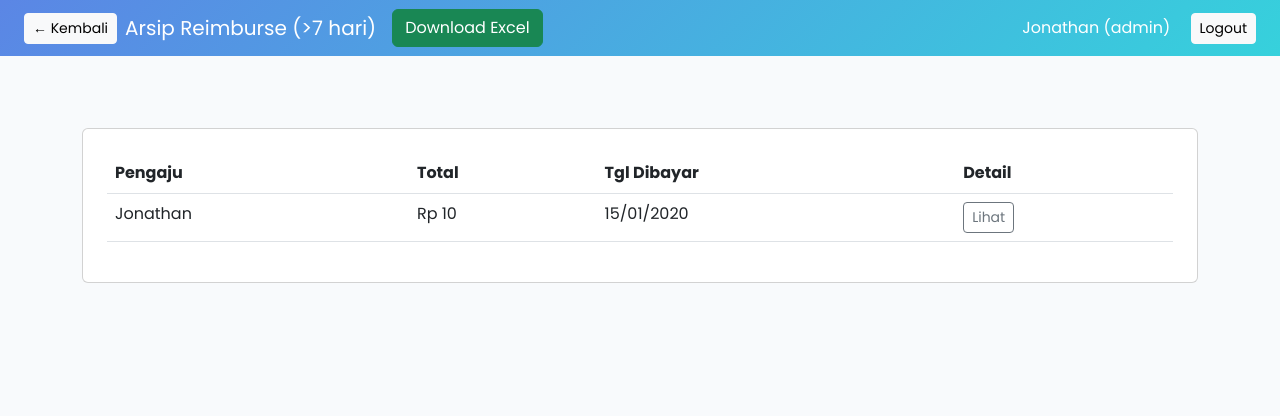
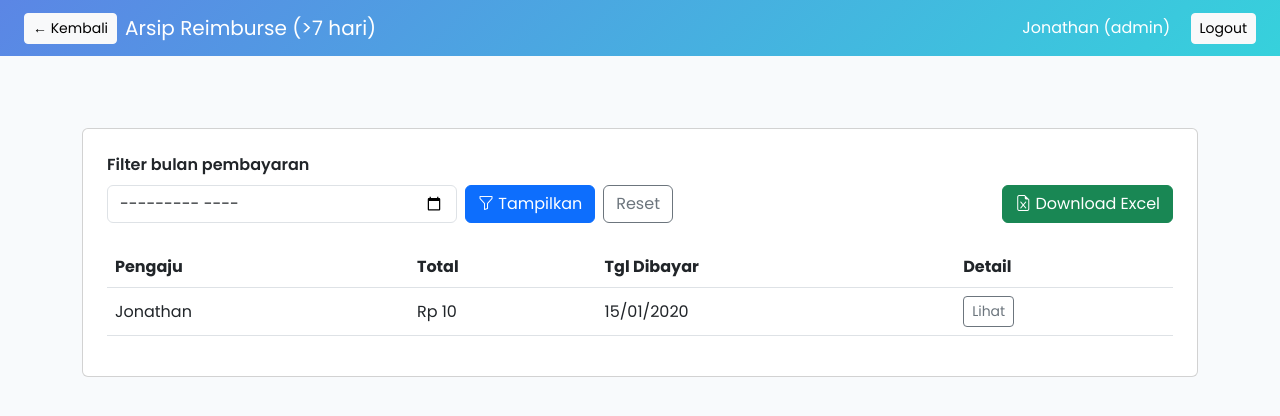
Before and after one commit to jonathantjahyadi1-ui/finance-system, a Flask app: page /reimburse/archive in a window 1280 px wide. Shown: the top 416 px of the page. Run offline with Flask 3, Linux system fonts and the light colour scheme; the visitor is signed in with stand-in values (Sample User, id 1); tables that the repository leaves empty hold one stand-in row (values such as "Sample post"); parts of the project's set-up code (start-up, migrations or seed data) failed here and were passed over.

Commit message:
add filter system

```diff
--- a/app.py
+++ b/app.py
@@ -80,8 +80,44 @@
             divisi="Direksi"
         ))
 
-    # ACCOUNTING
-    if not User.query.filter_by(username="Aldo").first():
+    # ACCOUNTING: migrasikan akun lama tanpa memutus riwayat transaksi.
+    accounting_users = User.query.filter(
+        db.func.lower(User.username).in_(["aul", "aldo"]),
+        User.role == "accounting"
+    ).order_by(User.id.asc()).all()
+
+    legacy_accounting = next(
+        (user for user in accounting_users if user.username.lower() == "aul"),
+        None
+    )
+    accounting_user = legacy_accounting or (
+        accounting_users[0] if accounting_users else None
+    )
+
+    if accounting_user:
+        # Jika deploy lama sempat membuat akun Aldo baru, gabungkan datanya ke
+        # akun Aul lama agar semua riwayat tetap tersimpan pada satu user ID.
+        for duplicate_user in accounting_users:
+            if duplicate_user.id == accounting_user.id:
+                continue
+
+            ReimburseRequest.query.filter_by(user_id=duplicate_user.id).update(
+                {"user_id": accounting_user.id},
+                synchronize_session=False
+            )
+            PurchaseOrderRequest.query.filter_by(user_id=duplicate_user.id).update(
+                {"user_id": accounting_user.id},
+                synchronize_session=False
+            )
+            db.session.delete(duplicate_user)
+
+        db.session.flush()
+        accounting_user.username = "Aldo"
+        accounting_user.nama_lengkap = "Aldo"
+        accounting_user.password = generate_password_hash("Aldo@accounting")
+        accounting_user.role = "accounting"
+        accounting_user.divisi = "Accounting"
+    else:
         db.session.add(User(
             username="Aldo",
             nama_lengkap="Aldo",
--- a/purchase_order/routes.py
+++ b/purchase_order/routes.py
@@ -28,6 +28,24 @@
         return value.strftime('%d/%m/%Y')
     except:
         return str(value)
+
+
+def get_month_range(bulan_filter):
+    """Ubah nilai YYYY-MM menjadi batas awal dan akhir bulan."""
+    if not bulan_filter:
+        return None, None
+
+    try:
+        month_start = datetime.strptime(bulan_filter, '%Y-%m')
+    except ValueError:
+        return None, None
+
+    if month_start.month == 12:
+        month_end = datetime(month_start.year + 1, 1, 1)
+    else:
+        month_end = datetime(month_start.year, month_start.month + 1, 1)
+
+    return month_start, month_end
 
 
 def label_status_po(status):
@@ -135,12 +153,24 @@
         return redirect('/login')
 
     cutoff = datetime.utcnow() - timedelta(days=7)
+    bulan_filter = request.args.get('bulan', '').strip()
+    month_start, month_end = get_month_range(bulan_filter)
+
+    if bulan_filter and month_start is None:
+        flash('Format bulan tidak valid.', 'danger')
+        return redirect(url_for('purchase_order.archive_po'))
 
     query = PurchaseOrderRequest.query.filter(
         PurchaseOrderRequest.status == 'ordered',
         PurchaseOrderRequest.ordered_at != None,
         PurchaseOrderRequest.ordered_at < cutoff
     )
+
+    if month_start:
+        query = query.filter(
+            PurchaseOrderRequest.ordered_at >= month_start,
+            PurchaseOrderRequest.ordered_at < month_end
+        )
 
     if user.role not in ['admin', 'direktur', 'accounting']:
         query = query.filter(PurchaseOrderRequest.user_id == user.id)
@@ -151,7 +181,8 @@
         'purchase_order/archive.html',
         data=data,
         user=user,
-        get_user=get_user
+        get_user=get_user,
+        bulan_filter=bulan_filter
     )
 
 
@@ -477,6 +508,12 @@
         return redirect(url_for('purchase_order.archive_po'))
 
     cutoff = datetime.utcnow() - timedelta(days=7)
+    bulan_filter = request.args.get('bulan', '').strip()
+    month_start, month_end = get_month_range(bulan_filter)
+
+    if bulan_filter and month_start is None:
+        flash('Format bulan tidak valid.', 'danger')
+        return redirect(url_for('purchase_order.archive_po'))
 
     query = db.session.query(PurchaseOrderRequest, User).join(
         User, PurchaseOrderRequest.user_id == User.id
@@ -485,6 +522,12 @@
         PurchaseOrderRequest.ordered_at != None,
         PurchaseOrderRequest.ordered_at < cutoff
     )
+
+    if month_start:
+        query = query.filter(
+            PurchaseOrderRequest.ordered_at >= month_start,
+            PurchaseOrderRequest.ordered_at < month_end
+        )
 
     purchase_orders = query.order_by(PurchaseOrderRequest.ordered_at.desc()).all()
 
@@ -532,5 +575,8 @@
     return buat_file_excel(
         rows=rows,
         sheet_name='Arsip PO',
-        filename_prefix='Arsip_PO'
+        filename_prefix=(
+            f'Arsip_PO_{bulan_filter}'
+            if bulan_filter else 'Arsip_PO_Semua_Bulan'
+        )
     )
--- a/reimburse/routes.py
+++ b/reimburse/routes.py
@@ -126,6 +126,24 @@
         return str(value)
 
 
+def get_month_range(bulan_filter):
+    """Ubah nilai YYYY-MM menjadi batas awal dan akhir bulan."""
+    if not bulan_filter:
+        return None, None
+
+    try:
+        month_start = datetime.strptime(bulan_filter, '%Y-%m')
+    except ValueError:
+        return None, None
+
+    if month_start.month == 12:
+        month_end = datetime(month_start.year + 1, 1, 1)
+    else:
+        month_end = datetime(month_start.year, month_start.month + 1, 1)
+
+    return month_start, month_end
+
+
 def buat_file_excel(rows, sheet_name, filename_prefix):
     df = pd.DataFrame(rows)
 
@@ -250,12 +268,24 @@
 
     now = datetime.utcnow()
     cutoff = now - timedelta(days=7)
+    bulan_filter = request.args.get('bulan', '').strip()
+    month_start, month_end = get_month_range(bulan_filter)
+
+    if bulan_filter and month_start is None:
+        flash('Format bulan tidak valid.', 'danger')
+        return redirect(url_for('reimburse.archive'))
 
     # Basis query: semua yang sudah dibayar & lewat 7 hari
     query = ReimburseRequest.query.filter(
         ReimburseRequest.paid_at != None,
         ReimburseRequest.paid_at < cutoff
     )
+
+    if month_start:
+        query = query.filter(
+            ReimburseRequest.paid_at >= month_start,
+            ReimburseRequest.paid_at < month_end
+        )
 
     # Batasi akses: karyawan hanya lihat punya sendiri
     if user.role not in ['admin', 'direktur', 'accounting']:
@@ -267,7 +297,8 @@
         'reimburse/archive.html',
         data=data,
         user=user,
-        get_user=get_user
+        get_user=get_user,
+        bulan_filter=bulan_filter
     )
 
 @reimburse_bp.route('/archive/export_excel')
@@ -286,6 +317,12 @@
 
     now = datetime.utcnow()
     cutoff = now - timedelta(days=7)
+    bulan_filter = request.args.get('bulan', '').strip()
+    month_start, month_end = get_month_range(bulan_filter)
+
+    if bulan_filter and month_start is None:
+        flash('Format bulan tidak valid.', 'danger')
+        return redirect(url_for('reimburse.archive'))
 
     query = db.session.query(ReimburseRequest, User).join(
         User, ReimburseRequest.user_id == User.id
@@ -293,6 +330,12 @@
         ReimburseRequest.paid_at != None,
         ReimburseRequest.paid_at < cutoff
     )
+
+    if month_start:
+        query = query.filter(
+            ReimburseRequest.paid_at >= month_start,
+            ReimburseRequest.paid_at < month_end
+        )
 
     reimbursements = query.order_by(ReimburseRequest.paid_at.desc()).all()
 
@@ -336,7 +379,10 @@
     return buat_file_excel(
         rows=rows,
         sheet_name='Arsip Reimburse',
-        filename_prefix='Arsip_Reimburse'
+        filename_prefix=(
+            f'Arsip_Reimburse_{bulan_filter}'
+            if bulan_filter else 'Arsip_Reimburse_Semua_Bulan'
+        )
     )
 
 @reimburse_bp.route('/detail/<int:id>', methods=['GET', 'POST'])
--- a/templates/reimburse/archive.html
+++ b/templates/reimburse/archive.html
@@ -4,6 +4,7 @@
 <head>
     <title>Arsip Reimburse</title>
     <link href="https://cdn.jsdelivr.net/npm/bootstrap@5.3.0/dist/css/bootstrap.min.css" rel="stylesheet">
+    <link rel="stylesheet" href="https://cdn.jsdelivr.net/npm/bootstrap-icons@1.11.0/font/bootstrap-icons.css">
     <link href="https://fonts.googleapis.com/css2?family=Poppins:wght@300;400;500;600;700&display=swap" rel="stylesheet">
     <style>
         * { font-family: 'Poppins', sans-serif; }
@@ -16,11 +17,6 @@
 <nav class="navbar navbar-dark px-4">
     <a href="/reimburse/list" class="btn btn-light btn-sm">← Kembali</a>
     <span class="navbar-brand ms-2">Arsip Reimburse (>7 hari)</span>
-     {% if user.role in ['admin', 'direktur', 'accounting'] %}
-    <a href="{{ url_for('reimburse.export_archive_excel') }}" class="btn btn-success">
-        <i class="bi bi-file-earmark-excel"></i> Download Excel
-    </a>
-    {% endif %}
     <div class="ms-auto text-white">{{ user.username }} ({{ user.role }})
         <a href="/logout" class="btn btn-sm btn-light ms-3">Logout</a>
     </div>
@@ -28,7 +24,47 @@
 
 <div class="container mt-5 pt-4">
     <div class="card p-4">
-        <table class="table">
+        <form method="GET" action="{{ url_for('reimburse.archive') }}" class="row g-2 align-items-end mb-4">
+            <div class="col-md-4">
+                <label for="bulan" class="form-label fw-semibold">Filter bulan pembayaran</label>
+                <input
+                    type="month"
+                    id="bulan"
+                    name="bulan"
+                    class="form-control"
+                    value="{{ bulan_filter }}"
+                >
+            </div>
+            <div class="col-auto">
+                <button type="submit" class="btn btn-primary">
+                    <i class="bi bi-funnel"></i> Tampilkan
+                </button>
+            </div>
+            <div class="col-auto">
+                <a href="{{ url_for('reimburse.archive') }}" class="btn btn-outline-secondary">
+                    Reset
+                </a>
+            </div>
+            {% if user.role in ['admin', 'direktur', 'accounting'] %}
+            <div class="col-md-auto ms-md-auto">
+                <a
+                    href="{{ url_for('reimburse.export_archive_excel', bulan=bulan_filter) }}"
+                    class="btn btn-success"
+                >
+                    <i class="bi bi-file-earmark-excel"></i> Download Excel
+                </a>
+            </div>
+            {% endif %}
+        </form>
+
+        {% if bulan_filter %}
+        <div class="alert alert-info py-2">
+            Menampilkan arsip pembayaran bulan {{ bulan_filter }}.
+        </div>
+        {% endif %}
+
+        <div class="table-responsive">
+        <table class="table align-middle">
             <thead><tr><th>Pengaju</th><th>Total</th><th>Tgl Dibayar</th><th>Detail</th></tr></thead>
             <tbody>
                 {% for r in data %}
@@ -38,9 +74,16 @@
                     <td>{{ r.paid_at.strftime('%d/%m/%Y') if r.paid_at else '-' }}</td>
                     <td><a href="/reimburse/detail/{{ r.id }}" class="btn btn-sm btn-outline-secondary">Lihat</a></td>
                 </tr>
+                {% else %}
+                <tr>
+                    <td colspan="4" class="text-center text-muted py-4">
+                        Tidak ada arsip Reimburse pada bulan yang dipilih.
+                    </td>
+                </tr>
                 {% endfor %}
             </tbody>
         </table>
+        </div>
     </div>
 </div>
 </body>
```
Also changed, not shown: templates/purchase_order/archive.html (+40 -7 lines).
